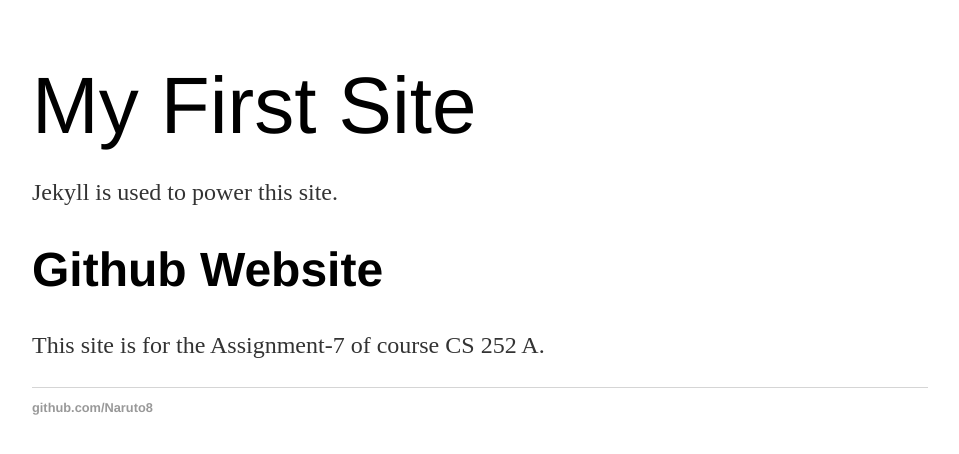
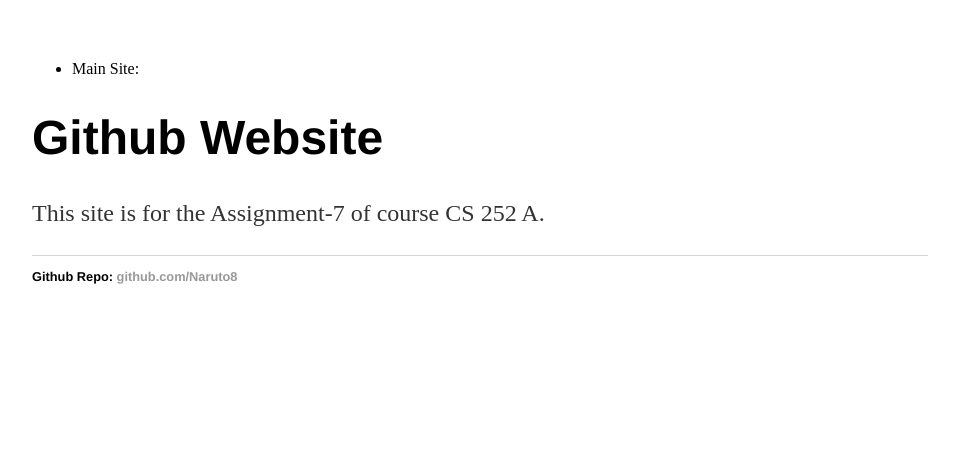
Before and after one commit to Naruto8/Naruto8.github.io, a Jekyll site: the page built from index.html, in a window 1280 px wide. Shown: the top 454 px of the page, without its empty margins (160-1119 px from the left). Built offline with Jekyll 4.4.1, drawn with Linux system fonts in a browser that asks for light colours.

Commit message:
Modified
Signed-off-by: Rohith Mukku <rohithmukku@gmail.com>

```diff
--- a/_config.yml
+++ b/_config.yml
@@ -8,6 +8,9 @@ relative_permalinks:    false
 #Setup
 url:    Naruto8.github.io
 
+description: >
+    My first site using Jekyll.
+
 author:
     name:   'Rohith Mukku'
 
--- a/_includes/footer.html
+++ b/_includes/footer.html
@@ -0,0 +1,5 @@
+<footer>
+    <ul>
+        <li>Github Repo: <a href="https://github.com/Naruto8">github.com/Naruto8</a></li>
+    </ul>
+</footer>
--- a/_includes/header.html
+++ b/_includes/header.html
@@ -0,0 +1,5 @@
+<header>
+    <ul>
+        <li>Main Site: <a href="naruto8.github.io"></a></li>
+    </ul>
+</header>
--- a/_layouts/default.html
+++ b/_layouts/default.html
@@ -6,17 +6,10 @@
             <link rel="stylesheet" type="text/css" href="css/main.css">
         </head>
         <body>
-            <h>My First Site</h>
-            <p>
-                Jekyll is used to power this site.
-            </p>
+        {% include header.html %}
             <div class="container">
                 {{ content }}
             </div>
-            <footer>
-                <ul>
-                    <li><a href="https://github.com/Naruto8">github.com/Naruto8</a></li>
-                </ul>
-            </footer>
+        {% include footer.html %}
         </body>
     </html>
```
